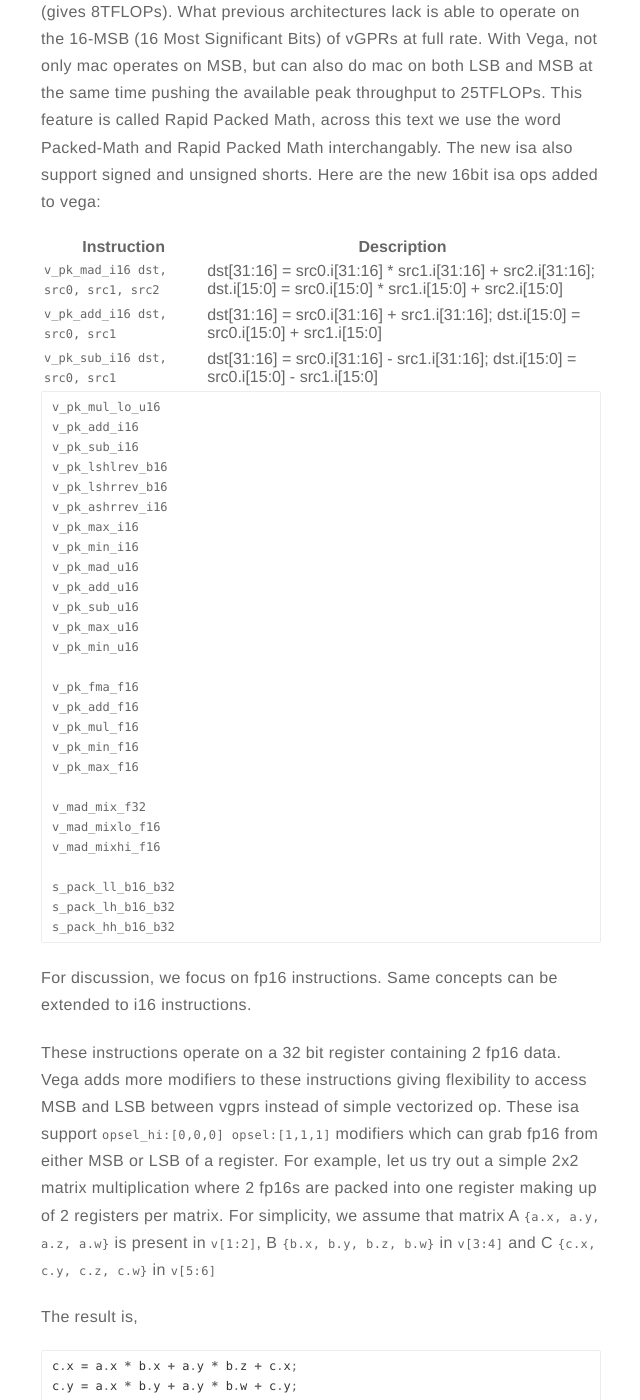
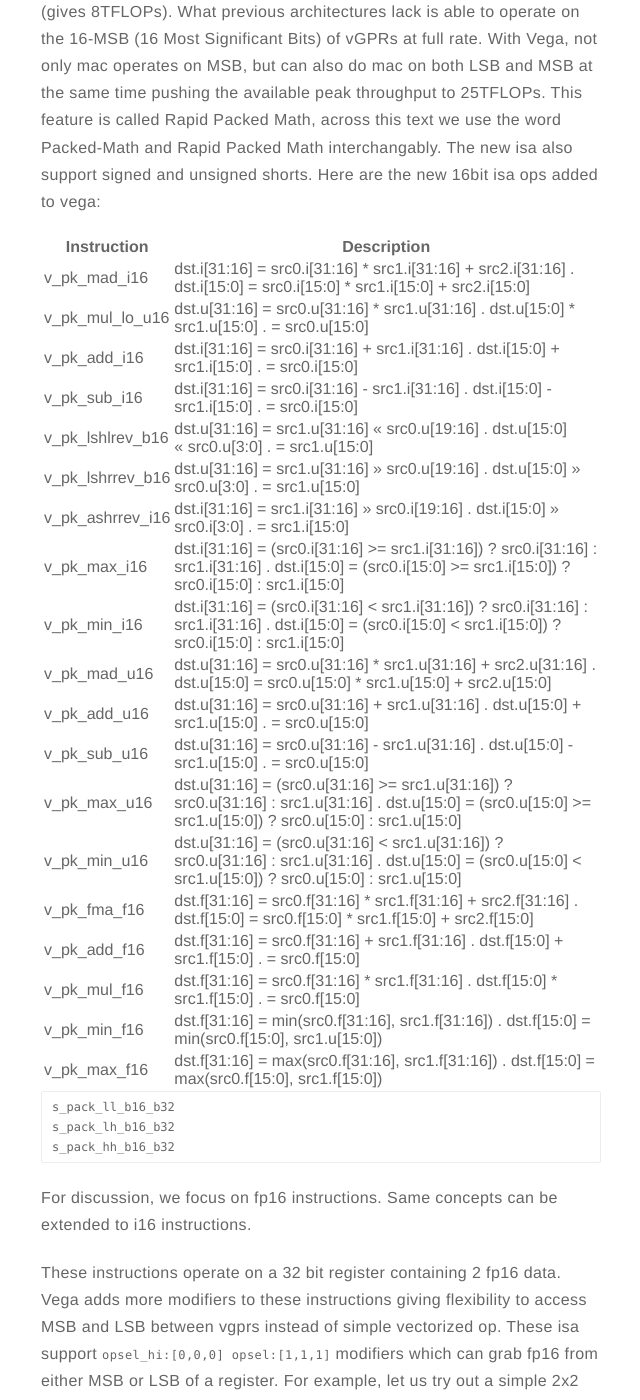
Before and after one commit to adityaatluri/adityaatluri.github.io, a Jekyll site: the page built from _posts/2017-08-12-intro-vega10.md, in a window 1280 px wide and 1400 px high, scrolled down 816 px. Shown: the whole window, without its empty margins (319-959 px from the left). Built offline with Jekyll 4.4.1, drawn with Linux system fonts in a browser that asks for light colours; comment, search, counter and statistics services are not loaded.

Commit message:
added full desc and isa for packed math

```diff
--- a/_posts/2017-08-12-intro-vega10.md
+++ b/_posts/2017-08-12-intro-vega10.md
@@ -31,35 +31,27 @@
 
 | Instruction | Description |
 | ---- | ---|
-| `v_pk_mad_i16 dst, src0, src1, src2` | dst[31:16] = src0.i[31:16] * src1.i[31:16] + src2.i[31:16]; dst.i[15:0] = src0.i[15:0] * src1.i[15:0] + src2.i[15:0] |
-| `v_pk_add_i16 dst, src0, src1` | dst[31:16] = src0.i[31:16] + src1.i[31:16]; dst.i[15:0] = src0.i[15:0] + src1.i[15:0] |
-| `v_pk_sub_i16 dst, src0, src1` | dst[31:16] = src0.i[31:16] - src1.i[31:16]; dst.i[15:0] = src0.i[15:0] - src1.i[15:0] |
+v_pk_mad_i16 | dst.i[31:16] = src0.i[31:16] * src1.i[31:16] + src2.i[31:16] . dst.i[15:0] = src0.i[15:0] * src1.i[15:0] + src2.i[15:0] |
+v_pk_mul_lo_u16 | dst.u[31:16] = src0.u[31:16] * src1.u[31:16] . dst.u[15:0] * src1.u[15:0] . = src0.u[15:0] |
+v_pk_add_i16 | dst.i[31:16] = src0.i[31:16] + src1.i[31:16] . dst.i[15:0] + src1.i[15:0] . = src0.i[15:0] |
+v_pk_sub_i16 | dst.i[31:16] = src0.i[31:16] - src1.i[31:16] . dst.i[15:0] - src1.i[15:0] . = src0.i[15:0] |
+v_pk_lshlrev_b16 | dst.u[31:16] = src1.u[31:16] << src0.u[19:16] . dst.u[15:0] << src0.u[3:0] . = src1.u[15:0] |
+v_pk_lshrrev_b16 | dst.u[31:16] = src1.u[31:16] >> src0.u[19:16] . dst.u[15:0] >> src0.u[3:0] . = src1.u[15:0] |
+v_pk_ashrrev_i16 | dst.i[31:16] = src1.i[31:16] >> src0.i[19:16] . dst.i[15:0] >> src0.i[3:0] . = src1.i[15:0] |
+v_pk_max_i16 | dst.i[31:16] = (src0.i[31:16] >= src1.i[31:16]) ? src0.i[31:16] : src1.i[31:16] . dst.i[15:0] = (src0.i[15:0] >= src1.i[15:0]) ? src0.i[15:0] : src1.i[15:0] |
+v_pk_min_i16 | dst.i[31:16] = (src0.i[31:16] < src1.i[31:16]) ? src0.i[31:16] : src1.i[31:16] . dst.i[15:0] = (src0.i[15:0] < src1.i[15:0]) ? src0.i[15:0] : src1.i[15:0] |
+v_pk_mad_u16 | dst.u[31:16] = src0.u[31:16] * src1.u[31:16] + src2.u[31:16] . dst.u[15:0] = src0.u[15:0] * src1.u[15:0] + src2.u[15:0] |
+v_pk_add_u16 | dst.u[31:16] = src0.u[31:16] + src1.u[31:16] . dst.u[15:0] + src1.u[15:0] . = src0.u[15:0] |
+v_pk_sub_u16 | dst.u[31:16] = src0.u[31:16] - src1.u[31:16] . dst.u[15:0] - src1.u[15:0] . = src0.u[15:0] |
+v_pk_max_u16 | dst.u[31:16] = (src0.u[31:16] >= src1.u[31:16]) ? src0.u[31:16] : src1.u[31:16] . dst.u[15:0] = (src0.u[15:0] >= src1.u[15:0]) ? src0.u[15:0] : src1.u[15:0] |
+v_pk_min_u16 | dst.u[31:16] = (src0.u[31:16] < src1.u[31:16]) ? src0.u[31:16] : src1.u[31:16] . dst.u[15:0] = (src0.u[15:0] < src1.u[15:0]) ? src0.u[15:0] : src1.u[15:0] |
+v_pk_fma_f16 | dst.f[31:16] = src0.f[31:16] * src1.f[31:16] + src2.f[31:16] . dst.f[15:0] = src0.f[15:0] * src1.f[15:0] + src2.f[15:0] |
+v_pk_add_f16 | dst.f[31:16] = src0.f[31:16] + src1.f[31:16] . dst.f[15:0] + src1.f[15:0] . = src0.f[15:0] |
+v_pk_mul_f16 | dst.f[31:16] = src0.f[31:16] * src1.f[31:16] . dst.f[15:0] * src1.f[15:0] . = src0.f[15:0] |
+v_pk_min_f16 | dst.f[31:16] = min(src0.f[31:16], src1.f[31:16]) . dst.f[15:0] = min(src0.f[15:0], src1.u[15:0]) |
+v_pk_max_f16 | dst.f[31:16] = max(src0.f[31:16], src1.f[31:16]) . dst.f[15:0] = max(src0.f[15:0], src1.f[15:0]) |
 
 {% highlight asm %}
-v_pk_mul_lo_u16
-v_pk_add_i16
-v_pk_sub_i16
-v_pk_lshlrev_b16
-v_pk_lshrrev_b16
-v_pk_ashrrev_i16
-v_pk_max_i16
-v_pk_min_i16
-v_pk_mad_u16
-v_pk_add_u16
-v_pk_sub_u16
-v_pk_max_u16
-v_pk_min_u16
-
-v_pk_fma_f16
-v_pk_add_f16
-v_pk_mul_f16
-v_pk_min_f16
-v_pk_max_f16
-
-v_mad_mix_f32
-v_mad_mixlo_f16
-v_mad_mixhi_f16
-
 s_pack_ll_b16_b32
 s_pack_lh_b16_b32
 s_pack_hh_b16_b32
```
